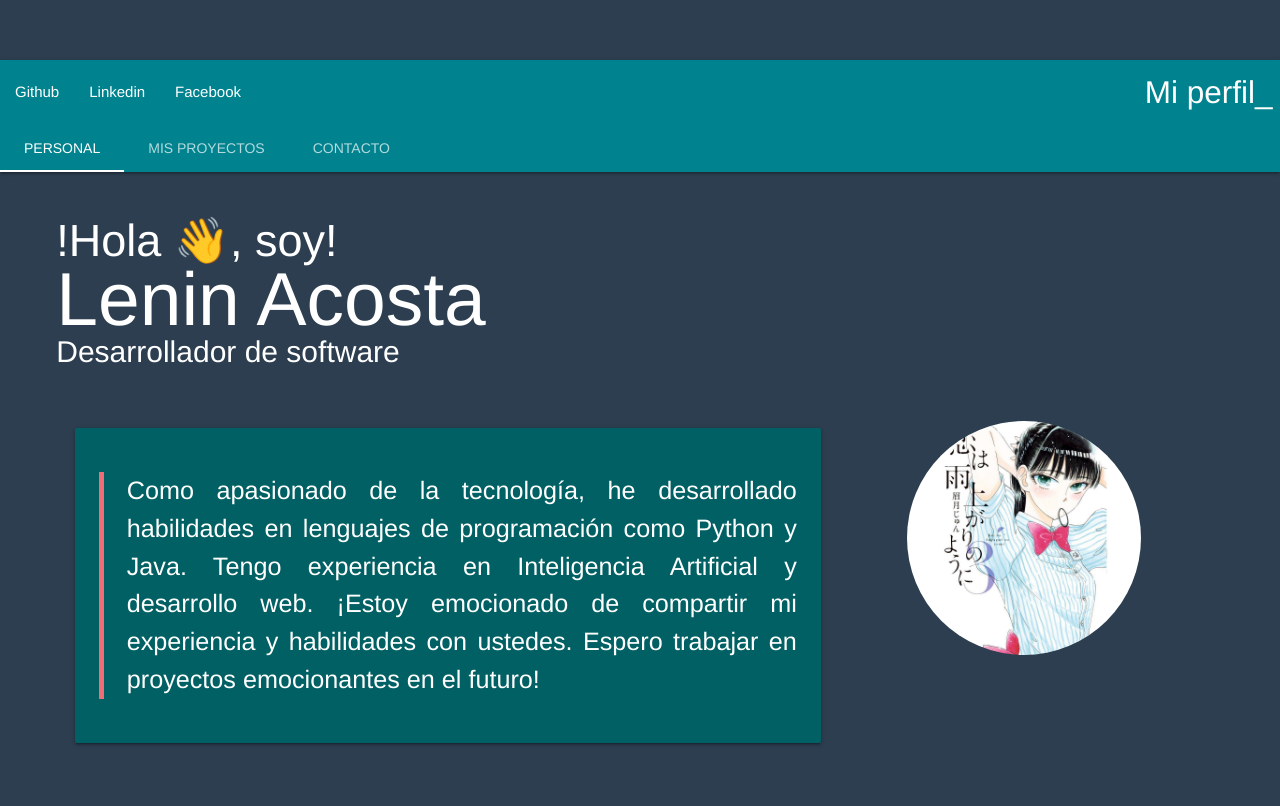
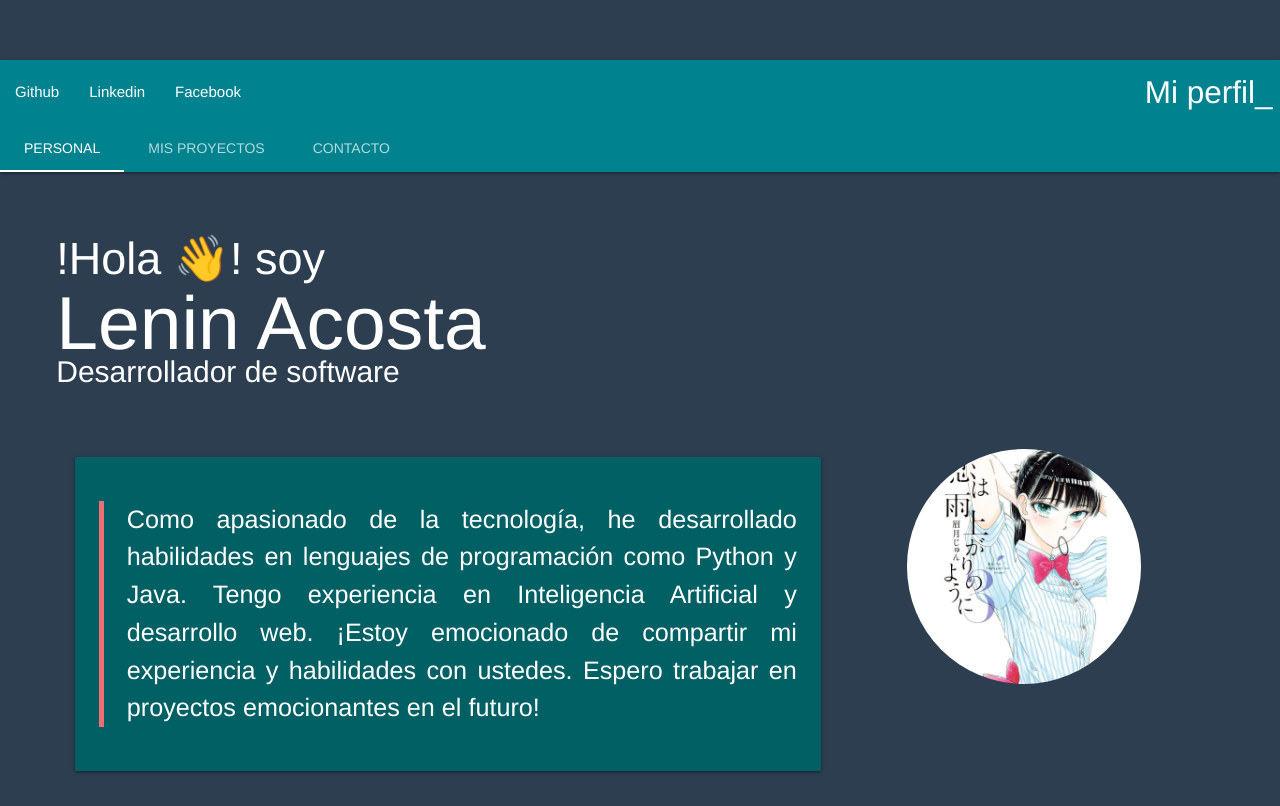
Before and after one commit to leninrkb/CursoVue, a Vue app in the folder vue3/cli/hello-world/: page / in a window 1280 px wide. Built offline with nearby package versions, Linux system fonts and the light colour scheme.

Commit message:
arreglado interlineado

```diff
--- a/vue3/cli/hello-world/src/views/PersonalView.vue
+++ b/vue3/cli/hello-world/src/views/PersonalView.vue
@@ -3,7 +3,7 @@
         <div class="row">
             <div id="presentacion" class="col m10 white-text">
                 <div class="contenedor">
-                    <p class="saludo">!Hola 👋, soy!</p>
+                    <p class="saludo">!Hola 👋! soy</p>
                     <h1 class="nombre">Lenin Acosta</h1>
                     <p class="descripcion">Desarrollador de software</p>
                 </div>
@@ -56,18 +56,21 @@ export default {
 
 .saludo {
     font-size: 3em;
-    margin-bottom: 0;
+    margin-bottom: 3px;
+    line-height: normal;
 }
 
 .nombre {
     font-size: 5em;
     margin-top: 8px;
     margin-bottom: 2px;
+    line-height: 80%;
 }
 
 .descripcion {
     font-size: 2em;
-    margin: 0;
+    margin: 0px;
+    line-height: normal;
 }
 
 .justificado {
```
